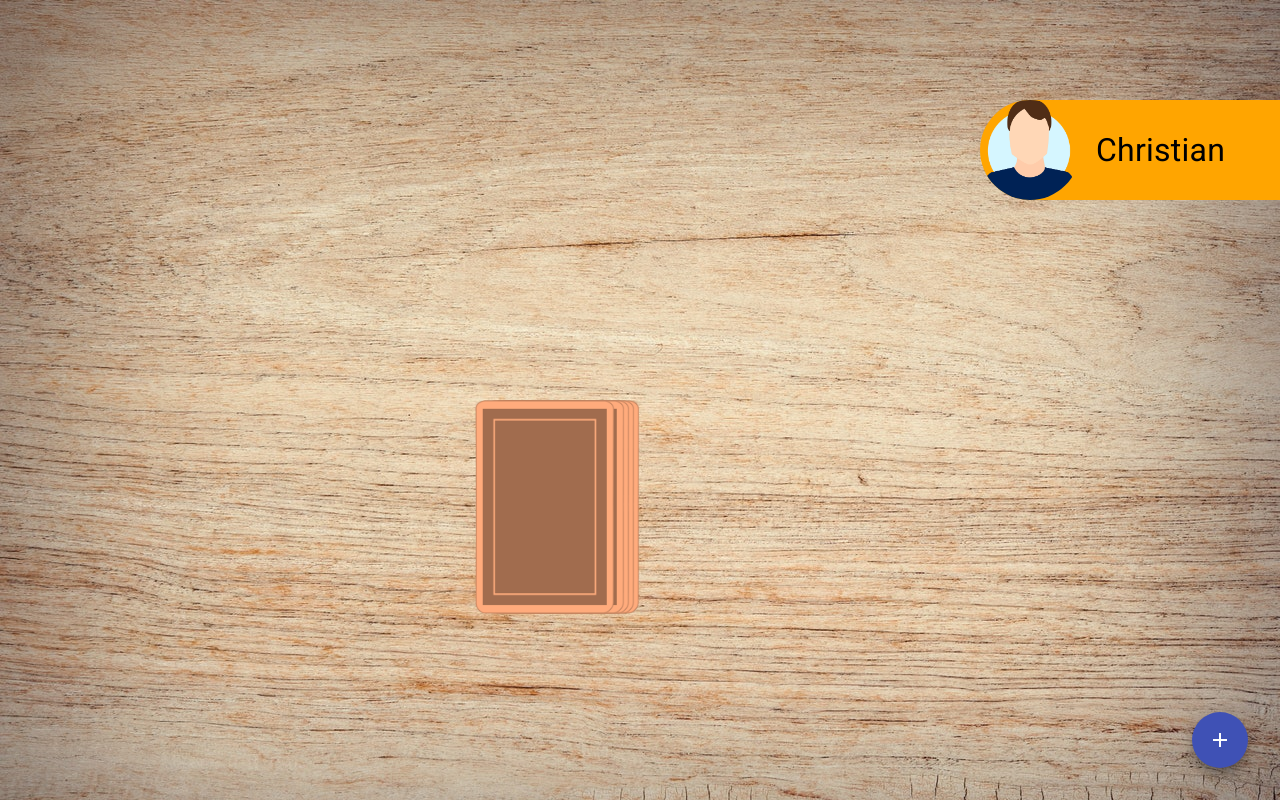
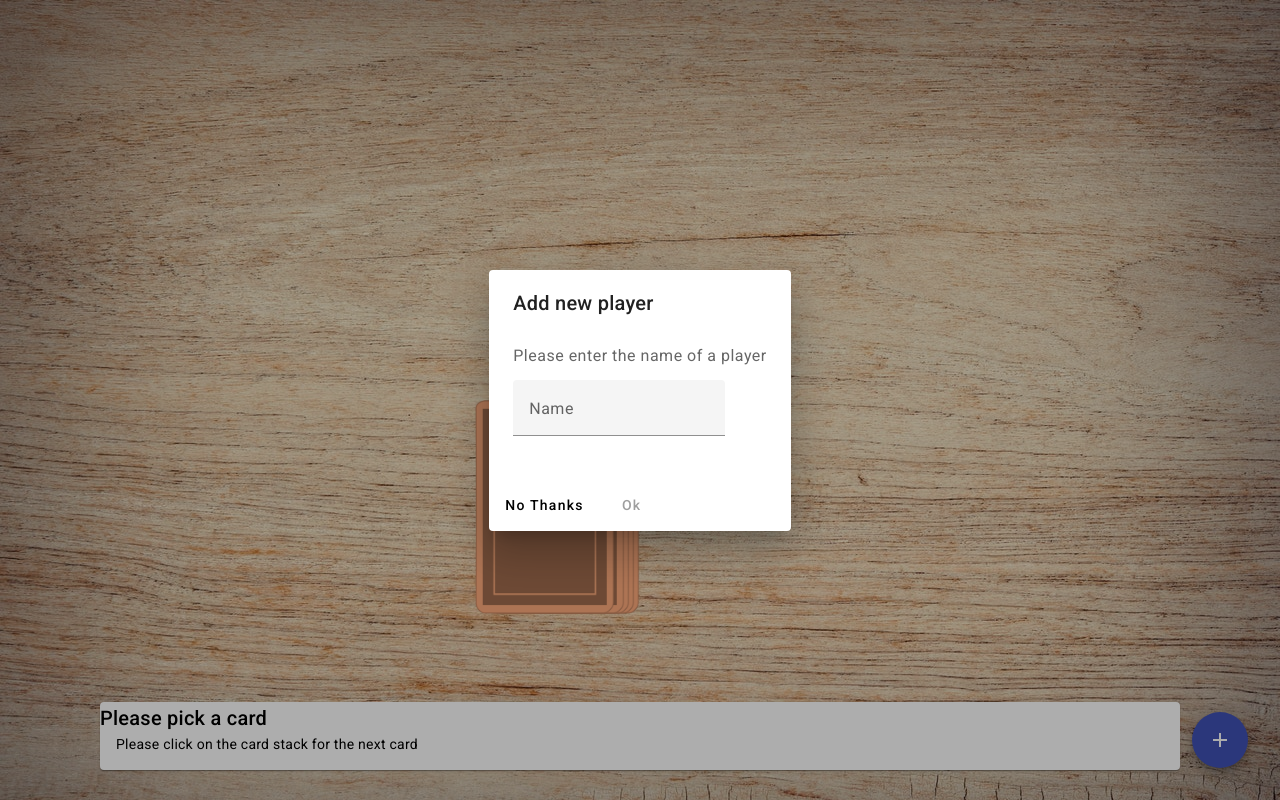
Before and after one commit to ChristianBockshorn/RingOfFire-Game, an Angular app: page /game in a window 1280 px wide. Both pictures are taken after a click on the button "add". Built offline with nearby package versions, Linux system fonts and the light colour scheme.

Commit message:
first play version

```diff
--- a/src/app/game/dialog-add-player/dialog-add-player.component.html
+++ b/src/app/game/dialog-add-player/dialog-add-player.component.html
@@ -1 +1,12 @@
-<p>dialog-add-player works!</p>
+<h1 mat-dialog-title>Add new player</h1>
+<div mat-dialog-content>
+  <p>Please enter the name of a player</p>
+  <mat-form-field>
+    <mat-label>Name</mat-label>
+    <input matInput [(ngModel)]="name">
+  </mat-form-field>
+</div>
+<div mat-dialog-actions>
+  <button mat-button (click)="onNoClick()">No Thanks</button>
+  <button mat-button [disabled]="name.length == 0" [mat-dialog-close]="name" cdkFocusInitial>Ok</button>
+</div>
--- a/src/app/game/dialog-add-player/dialog-add-player.component.ts
+++ b/src/app/game/dialog-add-player/dialog-add-player.component.ts
@@ -1,12 +1,47 @@
 import { Component } from '@angular/core';
+import {
+  MatDialog,
+  MAT_DIALOG_DATA,
+  MatDialogRef,
+  MatDialogTitle,
+  MatDialogContent,
+  MatDialogActions,
+  MatDialogClose,
+} from '@angular/material/dialog';
+import {MatButtonModule} from '@angular/material/button';
+import {FormsModule} from '@angular/forms';
+import {MatInputModule} from '@angular/material/input';
+import {MatFormFieldModule} from '@angular/material/form-field';
+import { CommonModule } from '@angular/common';
 
 @Component({
   selector: 'app-dialog-add-player',
   standalone: true,
-  imports: [],
+  imports: [
+    CommonModule,
+    MatFormFieldModule,
+    MatButtonModule,
+    FormsModule,
+    MatInputModule,
+    MatDialogTitle,
+    MatDialogContent,
+    MatDialogActions,
+    MatDialogClose,
+
+  ],
   templateUrl: './dialog-add-player.component.html',
   styleUrl: './dialog-add-player.component.scss'
 })
+
+
 export class DialogAddPlayerComponent {
+  name: string = '';
+
+  constructor(public dialogRef: MatDialogRef<DialogAddPlayerComponent>) { }
+
+
+  onNoClick() {
+    this.dialogRef.close();
+  }
 
 }
--- /dev/null
+++ b/src/app/game/game-info/game-info.component.html
@@ -0,0 +1,4 @@
+<mat-card>
+    <mat-card-title>{{ card ? title: 'Please pick a card' }}</mat-card-title>
+    <mat-card-content>{{ card ? description:'Please click on the card stack for the next card' }}</mat-card-content>
+</mat-card>
--- /dev/null
+++ b/src/app/game/game-info/game-info.component.ts
@@ -0,0 +1,49 @@
+import { CommonModule } from '@angular/common';
+import { Component, Input, OnChanges, OnInit } from '@angular/core';
+import { MatCardModule } from '@angular/material/card';
+
+@Component({
+  selector: 'app-game-info',
+  standalone: true,
+  imports: [
+    CommonModule,
+    MatCardModule,
+  ],
+  templateUrl: './game-info.component.html',
+  styleUrl: './game-info.component.scss'
+})
+export class GameInfoComponent implements OnChanges {
+  cardAction = [
+    { title: 'Waterfall', description: 'Everyone has to start drinking at the same time. As soon as player 1 stops drinking, player 2 may stop drinking. Player 3 may stop as soon as player 2 stops drinking, and so on.' },
+    { title: 'You', description: 'You decide who drinks' },
+    { title: 'Me', description: 'Congrats! Drink a shot!' },
+    { title: 'Category', description: 'Come up with a category (e.g. Colors). Each player must enumerate one item from the category.' },
+    { title: 'Bust a jive', description: 'Player 1 makes a dance move. Player 2 repeats the dance move and adds a second one. ' },
+    { title: 'Chicks', description: 'All girls drink.' },
+    { title: 'Heaven', description: 'Put your hands up! The last player drinks!' },
+    { title: 'Mate', description: 'Pick a mate. Your mate must always drink when you drink and the other way around.' },
+    { title: 'Thumbmaster', description: '' },
+    { title: 'Men', description: 'All men drink.' },
+    { title: 'Quizmaster', description: '' },
+    { title: 'Never have i ever...', description: 'Say something you nnever did. Everyone who did it has to drink.' },
+    { title: 'Rule', description: 'Make a rule. Everyone needs to drink when he breaks the rule.' },
+  ];
+
+  title = '';
+  description = '';
+  @Input() card = '';
+
+  constructor() { }
+
+  ngOnInit(): void {
+  }
+
+  ngOnChanges(): void {
+    if (this.card) {
+      let cardNumber = +this.card.split('_')[1];
+      this.title = this.cardAction[cardNumber - 1].title;
+      this.description = this.cardAction[cardNumber - 1].description;
+    }
+
+  }
+}
--- a/src/app/game/game.component.html
+++ b/src/app/game/game.component.html
@@ -1,5 +1,5 @@
-<app-player *ngFor="let player of game.players let i=index;" [ngStyle]="{'top.px':100+(i*120)}" [name]="player"
-    class="player-position"></app-player>
+<app-player *ngFor="let player of game.players let i=index;" [ngStyle]="{'top.px':100+(i*90)}"
+    [playerActive]="i == game.currentPlayer" [name]="player" class="player-position"></app-player>
 
 <section>
     <div class="card-stack">
@@ -18,6 +18,8 @@
     </div>
 </section>
 
+<app-game-info [card]="currentCard" class="pin-bottom" ></app-game-info>
+
 
 <button mat-fab color="primary" class="btn-add" (click)="openDialog()">
     <mat-icon>add</mat-icon>
--- a/src/app/game/game.component.scss
+++ b/src/app/game/game.component.scss
@@ -69,3 +69,10 @@ section {
     right: 32px;
     bottom: 32px;
 }
+
+.pin-bottom{
+    position: absolute;
+    bottom: 30px;
+    left: 100px;
+    right: 100px;
+}
--- a/src/app/game/game.component.ts
+++ b/src/app/game/game.component.ts
@@ -4,13 +4,24 @@ import { PlayerComponent } from './player/player.component';
 import { Component, Input } from '@angular/core';
 import { MatIconModule } from '@angular/material/icon';
 import { MatButtonModule } from '@angular/material/button';
-import { FormsModule } from '@angular/forms';
 import { DialogAddPlayerComponent } from './dialog-add-player/dialog-add-player.component';
+import { MatDialog } from '@angular/material/dialog';
+import { MatDialogModule } from '@angular/material/dialog';
+import { GameInfoComponent } from './game-info/game-info.component';
+
 
 @Component({
   selector: 'app-game',
   standalone: true,
-  imports: [CommonModule, PlayerComponent, MatIconModule, MatButtonModule,FormsModule,DialogAddPlayerComponent],
+  imports: [
+    CommonModule,
+    PlayerComponent,
+    MatIconModule,
+    MatButtonModule,
+    MatDialogModule,
+    DialogAddPlayerComponent,
+    GameInfoComponent,
+  ],
   templateUrl: './game.component.html',
   styleUrl: './game.component.scss'
 })
@@ -19,7 +30,8 @@ export class GameComponent {
   currentCard: string = '';
   game: Game;
 
-  constructor() {
+
+  constructor(public dialog: MatDialog) {
     this.game = new Game();
     console.log(this.game)
   }
@@ -35,6 +47,9 @@ export class GameComponent {
         this.currentCard = poppedCard;
         this.pickCardAnimation = true;
 
+        this.game.currentPlayer++;
+        this.game.currentPlayer = this.game.currentPlayer % this.game.players.length;
+
         setTimeout(() => {
           this.game.playerdCard.push(this.currentCard);
           this.pickCardAnimation = false;
@@ -43,7 +58,17 @@ export class GameComponent {
     }
   }
 
-  openDialog(){}
+  openDialog(): void {
+    const dialogRef = this.dialog.open(DialogAddPlayerComponent, {
+
+    });
+
+    dialogRef.afterClosed().subscribe((name: string) => {
+      if (name && name.length > 0) {
+        this.game.players.push(name);
+      }
+    });
+  }
 
 
 }
--- a/src/app/game/player/player.component.html
+++ b/src/app/game/player/player.component.html
@@ -1,4 +1,4 @@
-<section>
+<section [class.player-Active]="playerActive">
     <img src="./../../assets/img/profile/1.webp">
     <span>{{name}}</span>
 </section>
--- a/src/app/game/player/player.component.scss
+++ b/src/app/game/player/player.component.scss
@@ -2,7 +2,7 @@ section {
     width: 300px;
     display: flex;
     align-items: center;
-    background-color: orange;
+    background-color: rgb(50, 50, 50, 0.8);
     border-top-left-radius: 50px;
     border-bottom-left-radius: 50px;
 
@@ -13,10 +13,14 @@ section {
     }
 
     >img {
-        width: 100px;
-        height: 100px;
+        width: 70px;
+        height: 70px;
         object-fit: cover;
         border-radius: 100%;
 
     }
 }
+
+.player-Active {
+    background-color: orange !important;
+}
--- a/src/app/game/player/player.component.ts
+++ b/src/app/game/player/player.component.ts
@@ -10,5 +10,6 @@ import { Component, Input } from '@angular/core';
 })
 export class PlayerComponent {
   @Input() name: string = '';
+  @Input() playerActive: boolean = false;
 
 }
--- a/src/models/game.ts
+++ b/src/models/game.ts
@@ -1,5 +1,5 @@
 export class Game {
-    public players: string[] = ['Christian'];
+    public players: string[] = [];
     public stack: string[] = [];
     public playerdCard: string[] = [];
     public currentPlayer: number = 0;
```
Also changed, not shown: src/app/game/game-info/game-info.component.scss (added), 1 other file (tests, documents, lock files or other folders).
